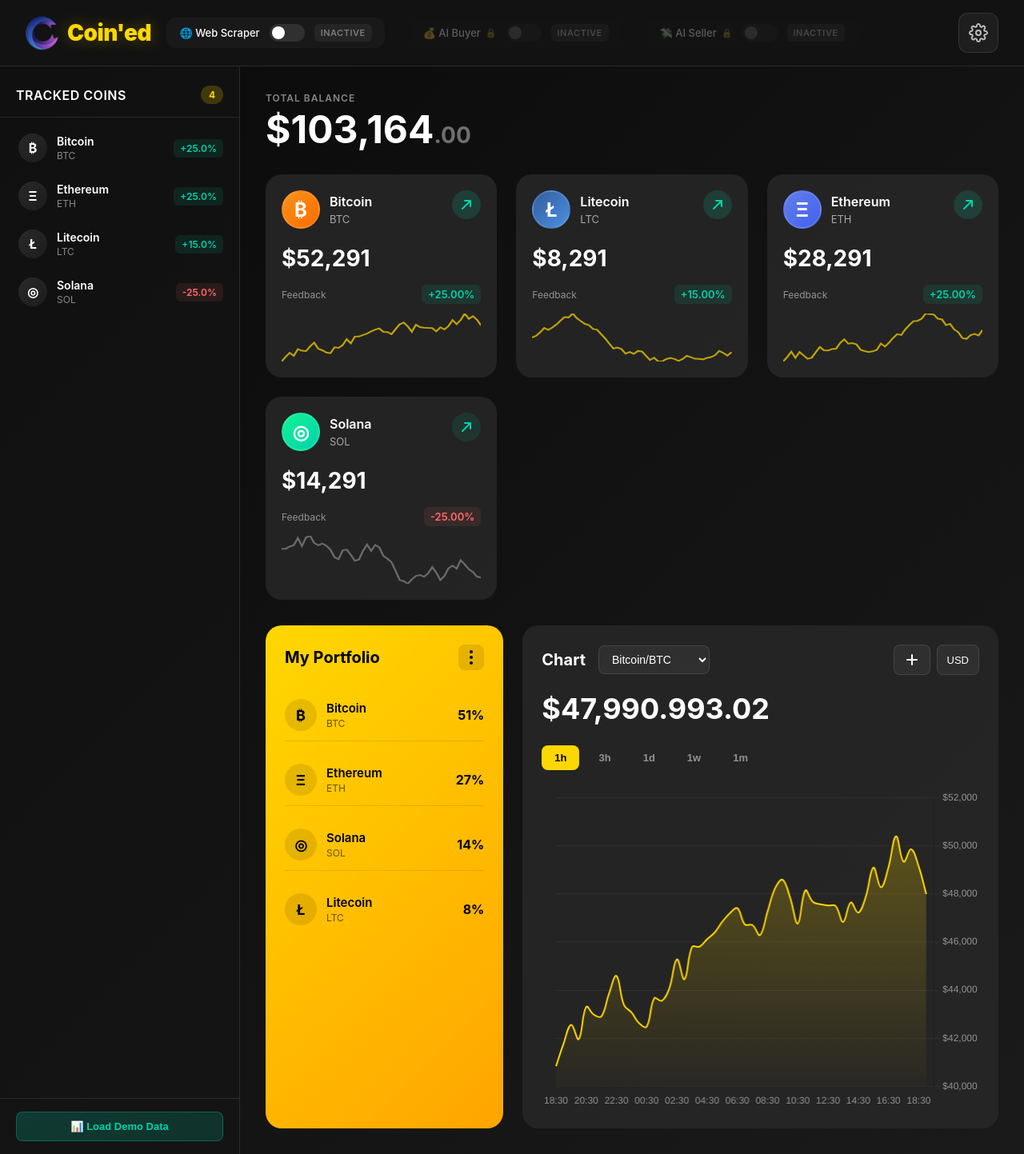
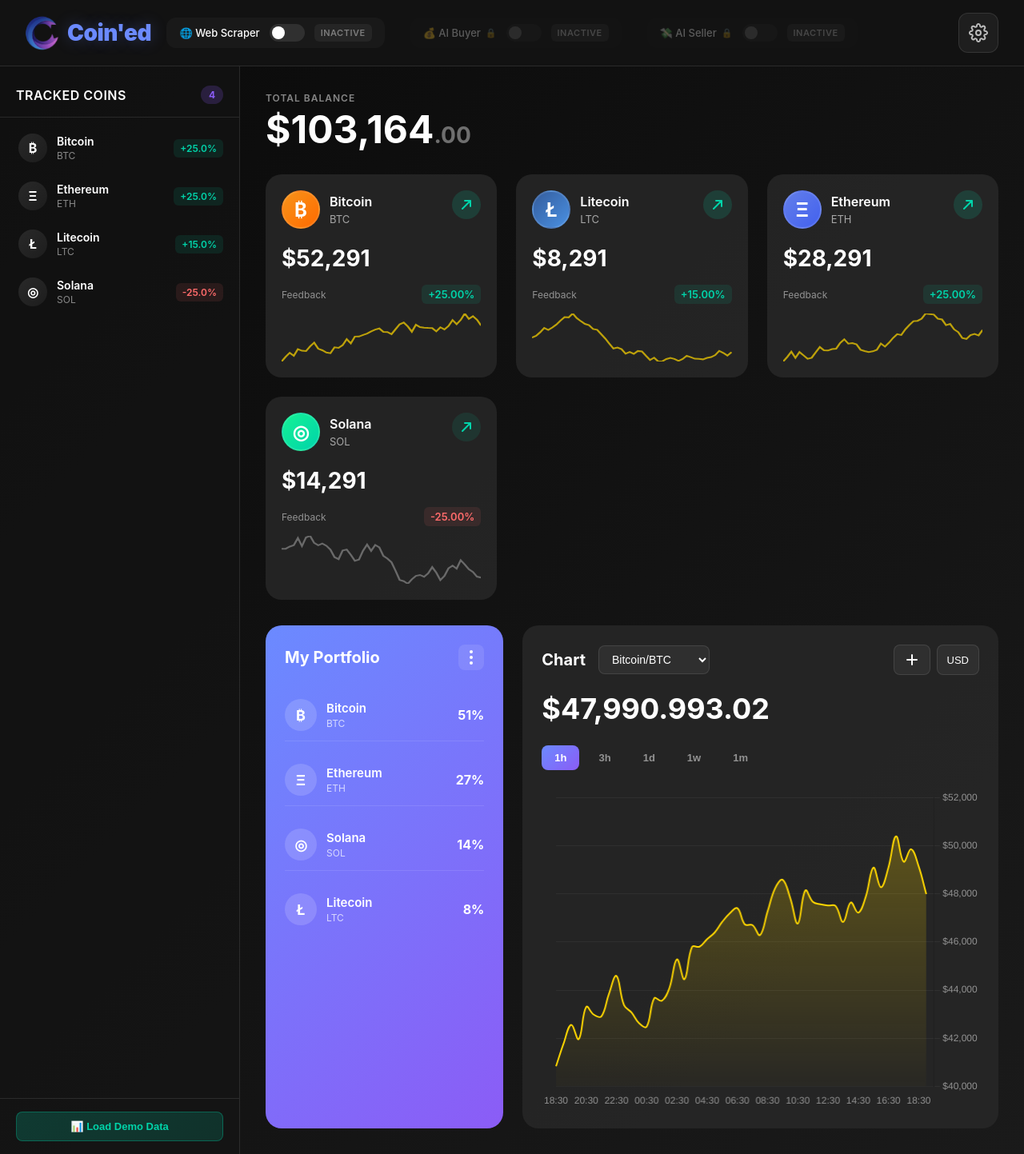
Before and after one commit to Cirbble/codejam2025, an Angular app in the folder coin-ed/: page / in a window 1280 px wide. Shown: the whole page at 80% size. Built offline with nearby package versions, Linux system fonts and the light colour scheme.

Commit message:
colour update

```diff
--- a/coin-ed/src/app/components/chart/chart.component.css
+++ b/coin-ed/src/app/components/chart/chart.component.css
@@ -103,8 +103,8 @@
 }
 
 .timeframe-btn.active {
-  background: #FFD700;
-  color: #000;
+  background: linear-gradient(135deg, #6B8AFF, #8B5CF6);
+  color: #fff;
 }
 
 .chart-container {
--- a/coin-ed/src/app/components/dashboard/dashboard.component.css
+++ b/coin-ed/src/app/components/dashboard/dashboard.component.css
@@ -42,11 +42,11 @@
 }
 
 .logo {
-  color: #FFD700;
+  color: #6B8AFF;
   font-size: 28px;
   font-weight: 900;
   margin: 0;
-  text-shadow: 0 0 20px rgba(255, 215, 0, 0.3);
+  text-shadow: 0 0 20px rgba(107, 138, 255, 0.3);
   letter-spacing: -0.5px;
 }
 
@@ -77,8 +77,8 @@
 
 .settings-btn:hover {
   background: rgba(255, 255, 255, 0.1);
-  color: #FFD700;
-  border-color: rgba(255, 215, 0, 0.3);
+  color: #6B8AFF;
+  border-color: rgba(107, 138, 255, 0.3);
   transform: rotate(90deg);
 }
 
@@ -117,8 +117,8 @@
 }
 
 .coin-count {
-  background: rgba(255, 215, 0, 0.2);
-  color: #FFD700;
+  background: rgba(139, 92, 246, 0.2);
+  color: #8B5CF6;
   padding: 4px 10px;
   border-radius: 12px;
   font-size: 12px;
@@ -140,7 +140,7 @@
 }
 
 .coin-list::-webkit-scrollbar-thumb {
-  background: rgba(255, 215, 0, 0.3);
+  background: rgba(107, 138, 255, 0.3);
   border-radius: 3px;
 }
 
@@ -157,12 +157,12 @@
 
 .coin-list-item:hover {
   background: rgba(255, 255, 255, 0.05);
-  border-left-color: rgba(255, 215, 0, 0.5);
+  border-left-color: rgba(107, 138, 255, 0.5);
 }
 
 .coin-list-item.active {
-  background: rgba(255, 215, 0, 0.1);
-  border-left-color: #FFD700;
+  background: rgba(107, 138, 255, 0.1);
+  border-left-color: #6B8AFF;
 }
 
 .coin-list-icon {
@@ -293,7 +293,7 @@
 }
 
 .main-content::-webkit-scrollbar-thumb {
-  background: rgba(255, 215, 0, 0.3);
+  background: rgba(107, 138, 255, 0.3);
   border-radius: 4px;
 }
 
--- a/coin-ed/src/app/components/portfolio/portfolio.component.css
+++ b/coin-ed/src/app/components/portfolio/portfolio.component.css
@@ -1,8 +1,8 @@
 .portfolio-card {
-  background: linear-gradient(135deg, #FFD700 0%, #FFA500 100%);
+  background: linear-gradient(135deg, #6B8AFF 0%, #8B5CF6 100%);
   border-radius: 20px;
   padding: 24px;
-  color: #000;
+  color: #fff;
   height: 100%;
 }
 
@@ -17,16 +17,16 @@
   font-size: 20px;
   font-weight: 700;
   margin: 0;
-  color: #000;
+  color: #fff;
 }
 
 .menu-btn {
   width: 32px;
   height: 32px;
   border-radius: 8px;
-  background: rgba(0, 0, 0, 0.1);
+  background: rgba(255, 255, 255, 0.1);
   border: none;
-  color: #000;
+  color: #fff;
   cursor: pointer;
   display: flex;
   align-items: center;
@@ -35,7 +35,7 @@
 }
 
 .menu-btn:hover {
-  background: rgba(0, 0, 0, 0.2);
+  background: rgba(255, 255, 255, 0.2);
 }
 
 .portfolio-list {
@@ -49,7 +49,7 @@
   justify-content: space-between;
   align-items: center;
   padding: 12px 0;
-  border-bottom: 1px solid rgba(0, 0, 0, 0.1);
+  border-bottom: 1px solid rgba(255, 255, 255, 0.1);
 }
 
 .portfolio-item:last-child {
@@ -66,13 +66,13 @@
   width: 40px;
   height: 40px;
   border-radius: 50%;
-  background: rgba(0, 0, 0, 0.1);
+  background: rgba(255, 255, 255, 0.15);
   display: flex;
   align-items: center;
   justify-content: center;
   font-size: 18px;
   font-weight: bold;
-  color: #000;
+  color: #fff;
 }
 
 .portfolio-details {
@@ -83,19 +83,19 @@
 .portfolio-name {
   font-size: 15px;
   font-weight: 600;
-  color: #000;
+  color: #fff;
 }
 
 .portfolio-symbol {
   font-size: 12px;
-  color: rgba(0, 0, 0, 0.6);
+  color: rgba(255, 255, 255, 0.7);
   margin-top: 2px;
 }
 
 .portfolio-percentage {
   font-size: 16px;
   font-weight: 700;
-  color: #000;
+  color: #fff;
 }
 
 .empty-portfolio {
@@ -104,7 +104,7 @@
 }
 
 .empty-portfolio p {
-  color: rgba(0, 0, 0, 0.6);
+  color: rgba(255, 255, 255, 0.7);
   font-size: 14px;
   margin: 0;
 }
```
